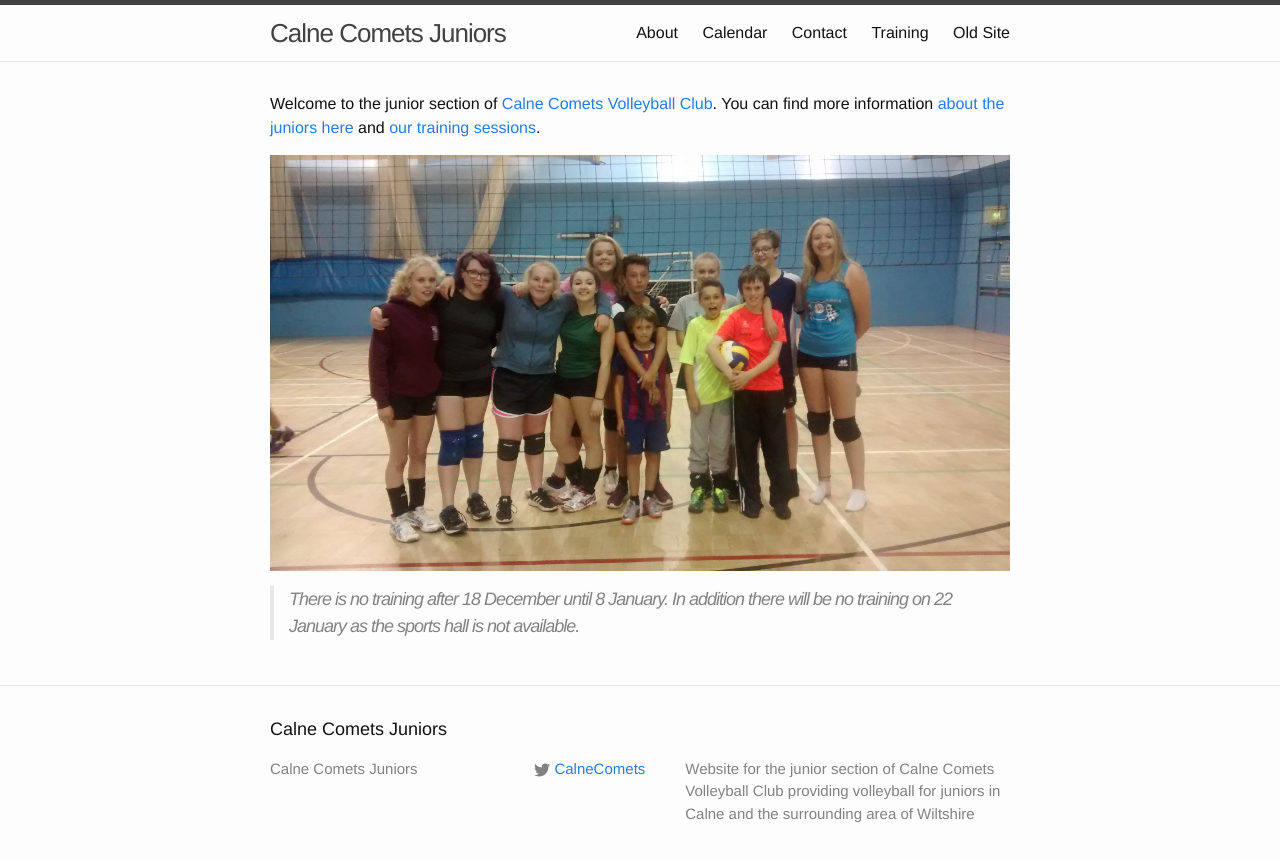
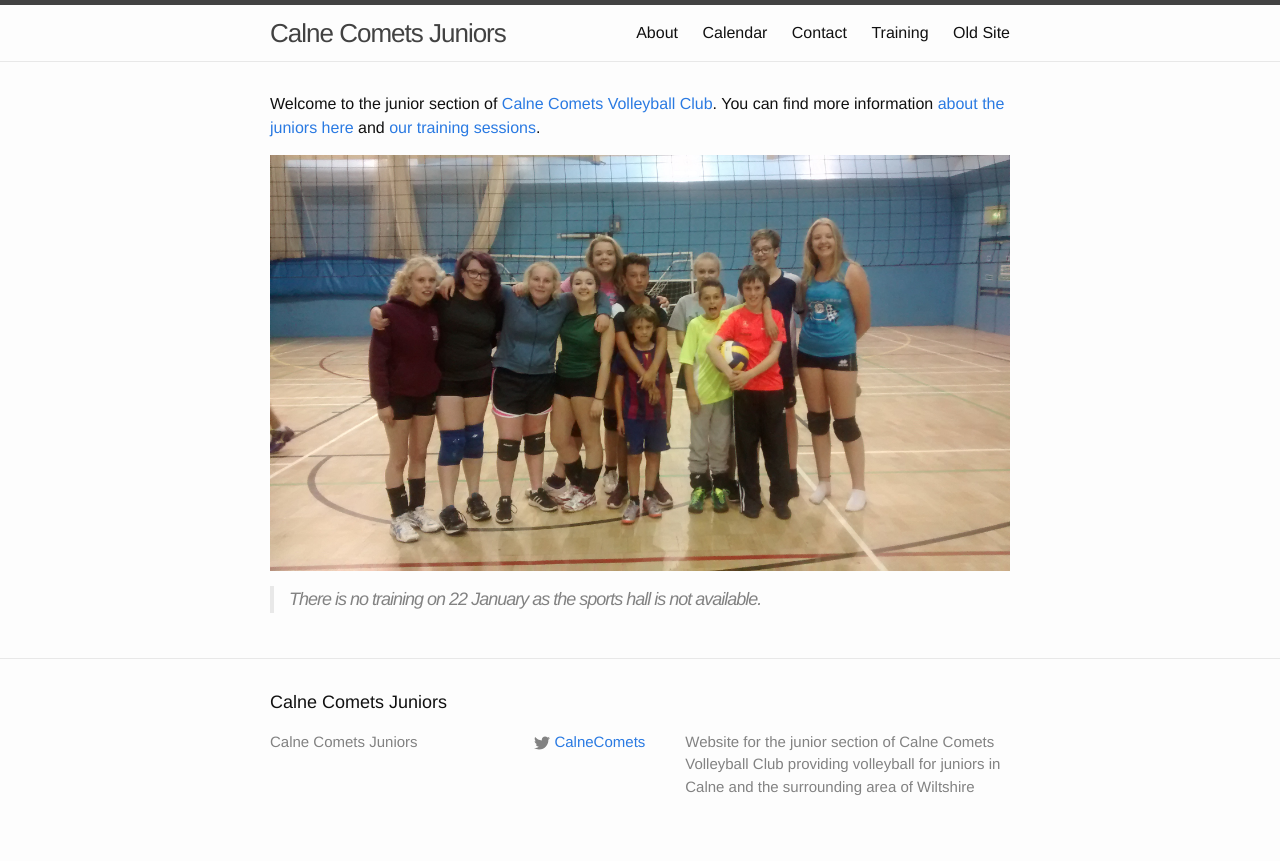
Before and after one commit to CalneComets/WebJuniors, a Jekyll site: the page built from index.md, in a window 1280 px wide. Shown: the top 861 px of the page. Built offline with Jekyll 4.4.1, drawn with Linux system fonts in a browser that asks for light colours.

Commit message:
Update message on front page

```diff
--- a/index.md
+++ b/index.md
@@ -6,4 +6,4 @@ Welcome to the junior section of [Calne Comets Volleyball Club](http://www.calne
 
 ![Current squad](/images/IMG_20150904_200637543.jpg "The juniors after their first training session")
 
-> *There is no training after 18 December until 8 January. In addition there will be no training on 22 January as the sports hall is not available.*
+> *There is no training on 22 January as the sports hall is not available.*
```
